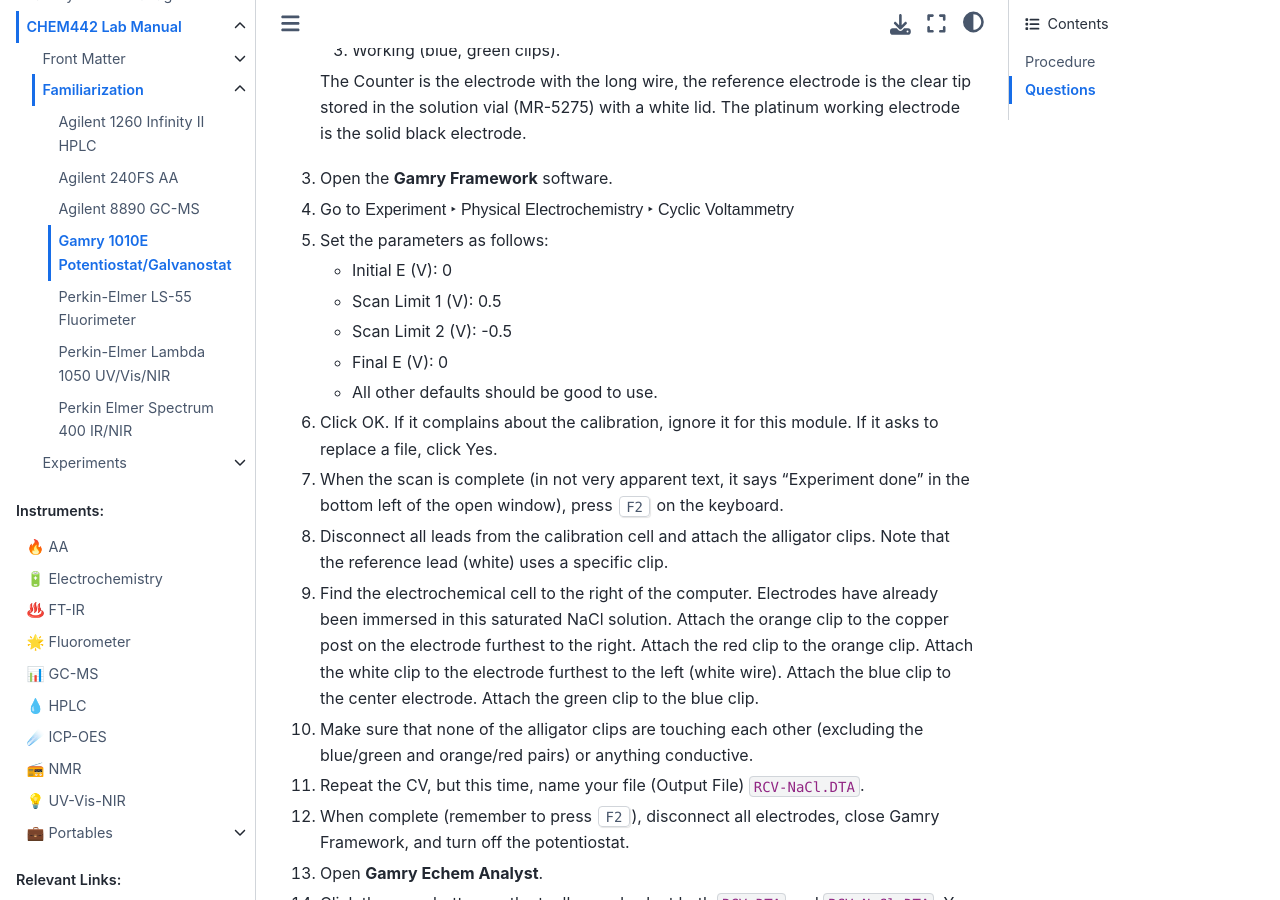
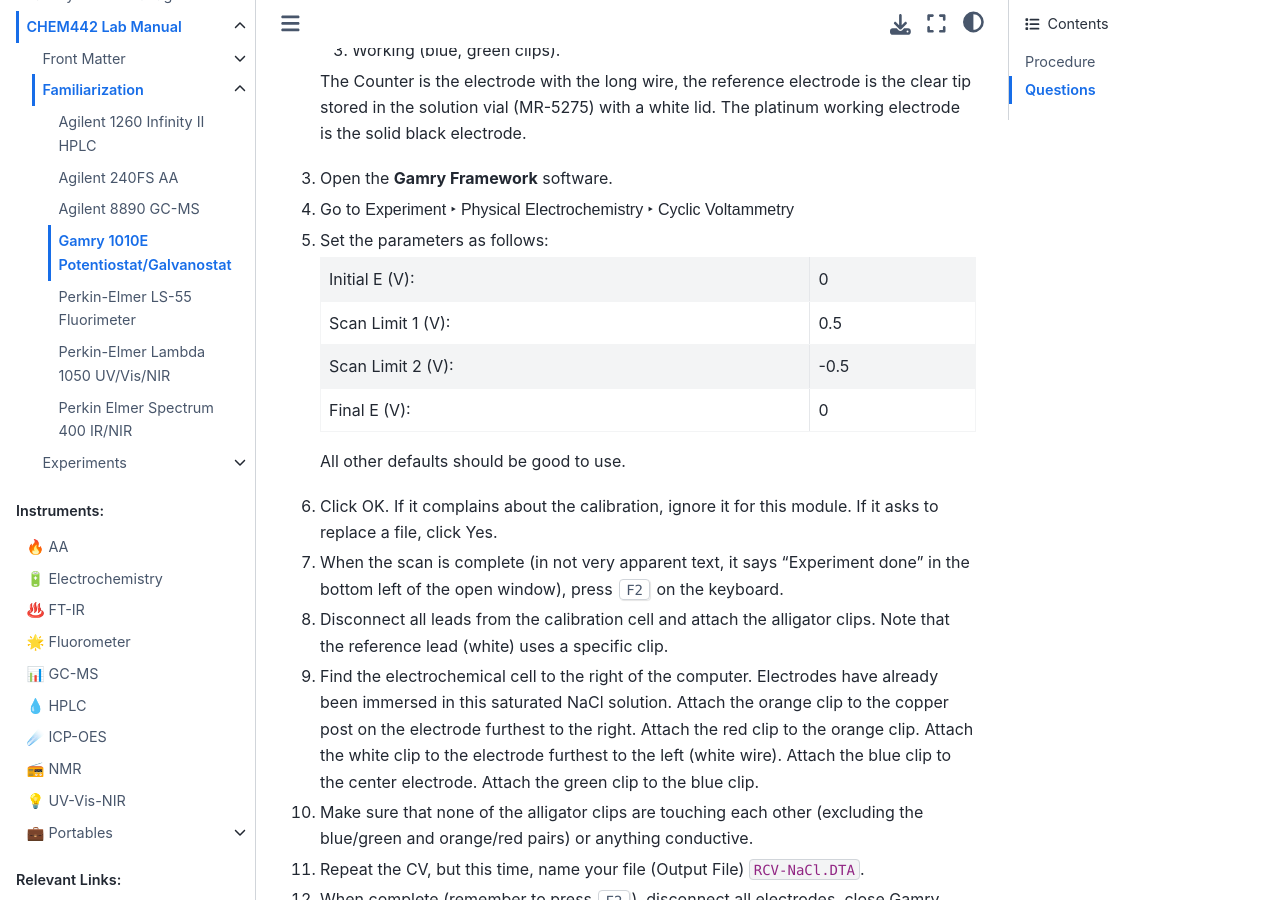
Before and after one commit to danian95/InstDocs, a Sphinx documentation site: the page built from docs/source/chem442/manual/familiarization/Gamry1010E.rst, in a window 1280 px wide and 900 px high, scrolled down 723 px. Built offline with Sphinx 7.4.7 and the Sphinx Book theme 1.1.4, drawn with Linux system fonts in a browser that asks for light colours.

Commit message:
Fixed some potentiostat issues

```diff
--- a/docs/source/chem442/manual/familiarization/Gamry1010E.rst
+++ b/docs/source/chem442/manual/familiarization/Gamry1010E.rst
@@ -23,7 +23,9 @@
     It’s good practice to connect them in the following order:
 
     1. Counter (red,orange clips)
+
     2. Reference (white clip)
+
     3. Working (blue, green clips).
 
     The Counter is the electrode with the long wire, the
@@ -34,11 +36,14 @@
 4.  Go to :menuselection:`Experiment --> Physical Electrochemistry --> Cyclic Voltammetry`
 5.  Set the parameters as follows:
 
-    -  Initial E (V): 0
-    -  Scan Limit 1 (V): 0.5
-    -  Scan Limit 2 (V): -0.5
-    -  Final E (V): 0
-    -  All other defaults should be good to use.
+    ================= =====
+    Initial E (V):    0
+    Scan Limit 1 (V): 0.5
+    Scan Limit 2 (V): -0.5
+    Final E (V):      0
+    ================= =====
+
+    All other defaults should be good to use.
 
 6.  Click OK. If it complains about the calibration, ignore it for this module.
     If it asks to replace a file, click Yes.
```
Also changed, not shown: docs/source/instruments/Gamry1010E/docs.rst (+12 -8 lines).
